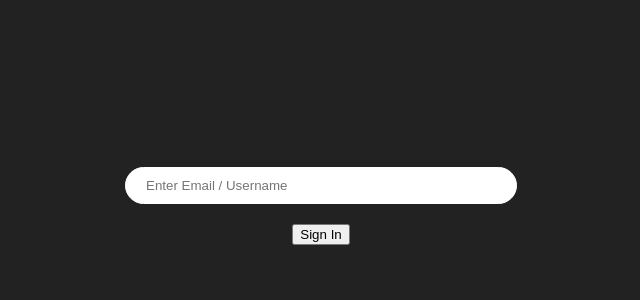
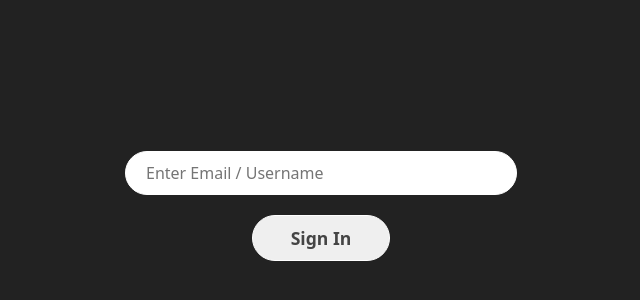
Before and after one commit to salmanshaikh-dev/portfolio, a plain HTML site: page index.html in a window 1280 px wide. Shown: the part 194-494 px from the top of the page, without its empty margins (319-959 px from the left). Drawn offline with Linux system fonts and the light colour scheme.

Commit message:
additional changes

```diff
--- a/style/style.css
+++ b/style/style.css
@@ -13,15 +13,28 @@ body {
     align-items: center;
     flex-direction: column;
 }
+
 .input {
     margin-bottom: 20px;
     width: 350px;
     padding: 10px 20px;
     border: solid 1px white;
     border-radius: 40px;
+    font-size: 1em;
+    font-family: system-ui, -apple-system, BlinkMacSystemFont, 'Segoe UI', Roboto, Oxygen, Ubuntu, Cantarell, 'Open Sans', 'Helvetica Neue', sans-serif;
+}
 
+.btn-sign-in {
+    padding: 10px 20px;
+    border-radius: 40px;
+    border: solid 1px white;
+    color: #444444;
+    font-size: 1.1em;
+    font-weight: bold;
+    cursor: pointer;
+    width: 35%;
+    font-family: system-ui, -apple-system, BlinkMacSystemFont, 'Segoe UI', Roboto, Oxygen, Ubuntu, Cantarell, 'Open Sans', 'Helvetica Neue', sans-serif;
 }
-.btn-sign-in {
 
 
 }
```
